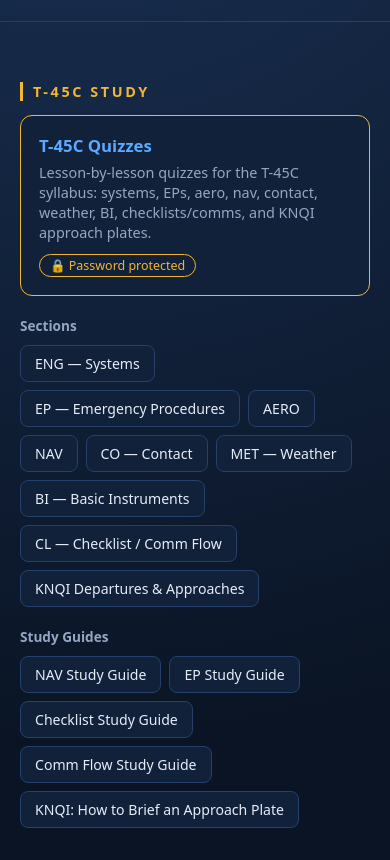
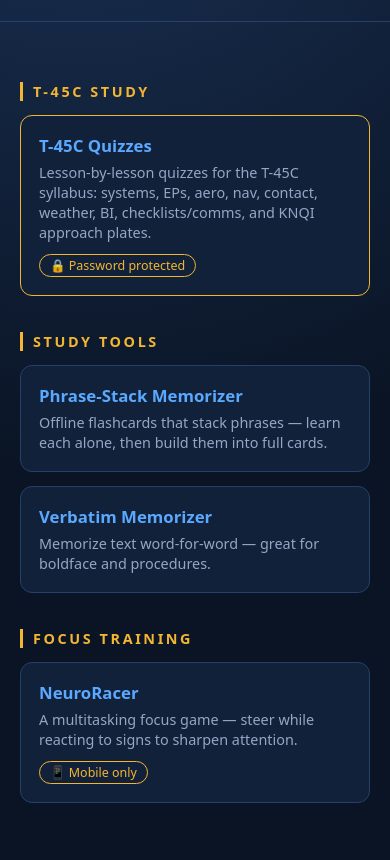
Before and after one commit to Dannybreakfast/Dannybreakfast.github.io, a plain HTML site: page index.html in a window 390 px wide. Shown: the part 146-1006 px from the top of the page. Drawn offline with Linux system fonts and the light colour scheme.

Commit message:
Simplify hub; mobile-only badge

```diff
--- a/index.html
+++ b/index.html
@@ -19,13 +19,9 @@ footer{text-align:center;color:var(--mut);font-size:.8rem;padding:20px}
 <main>
 <h2>T-45C Study</h2>
 <div class="grid"><a class="card feature" href="https://dannybreakfast.github.io/t45-eng-quizzes/"><h3>T-45C Quizzes</h3><p>Lesson-by-lesson quizzes for the T-45C syllabus: systems, EPs, aero, nav, contact, weather, BI, checklists/comms, and KNQI approach plates.</p><span class="lock">🔒 Password protected</span></a></div>
-<h4>Sections</h4><div class="chips">
-<a href="https://dannybreakfast.github.io/t45-eng-quizzes/section-eng.html">ENG — Systems</a><a href="https://dannybreakfast.github.io/t45-eng-quizzes/section-ep.html">EP — Emergency Procedures</a><a href="https://dannybreakfast.github.io/t45-eng-quizzes/section-aero.html">AERO</a><a href="https://dannybreakfast.github.io/t45-eng-quizzes/section-nav.html">NAV</a><a href="https://dannybreakfast.github.io/t45-eng-quizzes/section-co.html">CO — Contact</a><a href="https://dannybreakfast.github.io/t45-eng-quizzes/section-met.html">MET — Weather</a><a href="https://dannybreakfast.github.io/t45-eng-quizzes/section-bi.html">BI — Basic Instruments</a><a href="https://dannybreakfast.github.io/t45-eng-quizzes/section-cl.html">CL — Checklist / Comm Flow</a><a href="https://dannybreakfast.github.io/t45-eng-quizzes/section-knqi.html">KNQI Departures &amp; Approaches</a></div>
-<h4>Study Guides</h4><div class="chips">
-<a href="https://dannybreakfast.github.io/t45-eng-quizzes/nav-study-guide.html">NAV Study Guide</a><a href="https://dannybreakfast.github.io/t45-eng-quizzes/ep-study-guide.html">EP Study Guide</a><a href="https://dannybreakfast.github.io/t45-eng-quizzes/cl-study-guide.html">Checklist Study Guide</a><a href="https://dannybreakfast.github.io/t45-eng-quizzes/cl-comms-study-guide.html">Comm Flow Study Guide</a><a href="https://dannybreakfast.github.io/t45-eng-quizzes/knqi/brief-guide.html">KNQI: How to Brief an Approach Plate</a></div>
 <h2>Study Tools</h2><div class="grid">
 <a class="card" href="https://dannybreakfast.github.io/phrase-stack-memorizer/"><h3>Phrase-Stack Memorizer</h3><p>Offline flashcards that stack phrases — learn each alone, then build them into full cards.</p></a>
 <a class="card" href="https://dannybreakfast.github.io/verbatim-memorizer/"><h3>Verbatim Memorizer</h3><p>Memorize text word-for-word — great for boldface and procedures.</p></a></div>
 <h2>Focus Training</h2><div class="grid">
-<a class="card" href="https://dannybreakfast.github.io/neuroracer/"><h3>NeuroRacer</h3><p>A multitasking focus game — steer while reacting to signs to sharpen attention.</p></a></div>
+<a class="card" href="https://dannybreakfast.github.io/neuroracer/"><h3>NeuroRacer</h3><p>A multitasking focus game — steer while reacting to signs to sharpen attention.</p><span class="lock">📱 Mobile only</span></a></div>
 </main><footer>github.com/Dannybreakfast</footer></body></html>
```
